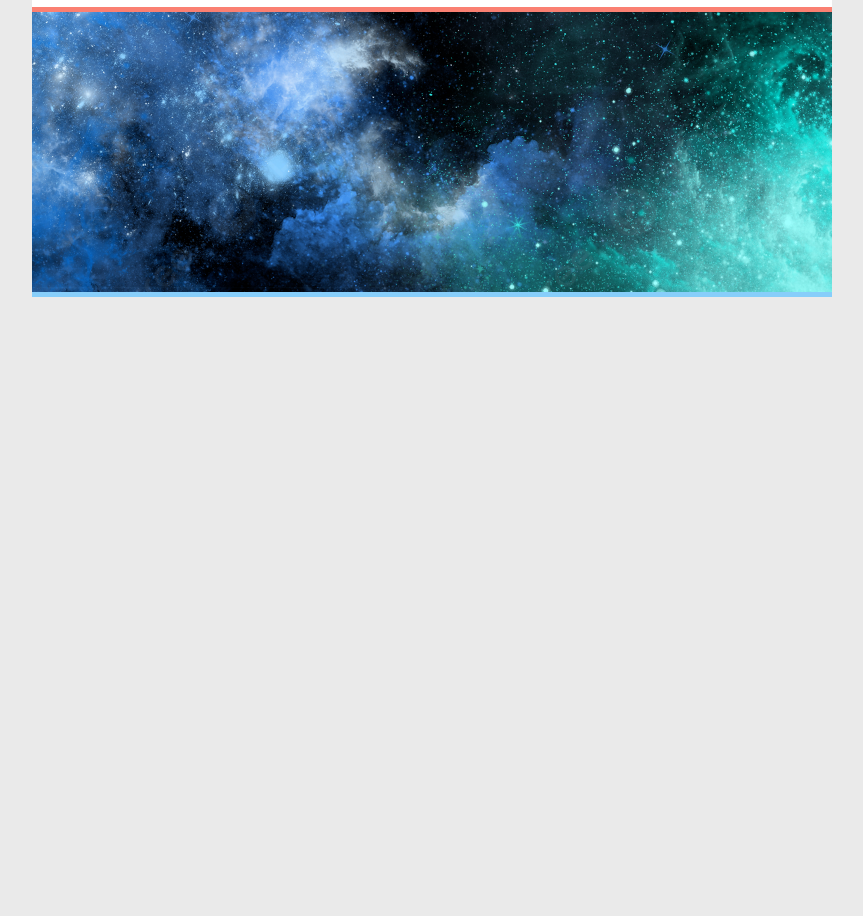
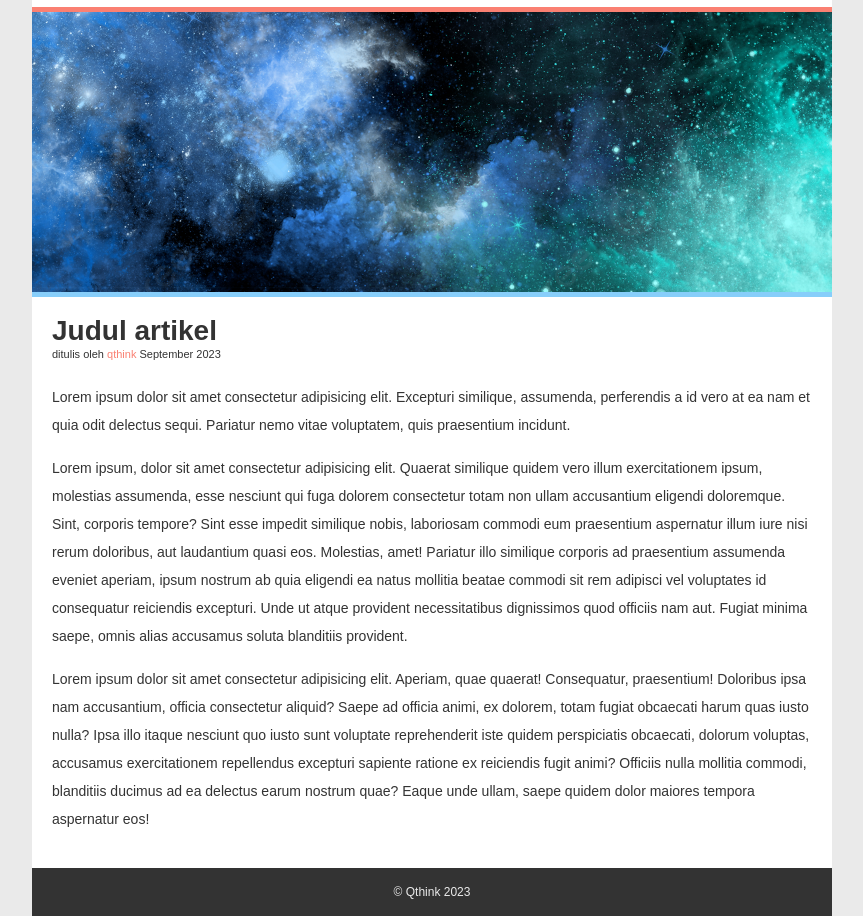
Before and after one commit to ardi1304/belajar_git-github, a plain HTML site: page index.html in a window 1280 px wide. Shown: the part 99-1015 px from the top of the page, without its empty margins (208-1071 px from the left). Before the commit the page ends 800 px from the top, so only its background shows below. Drawn offline with Linux system fonts and the light colour scheme.

Commit message:
menambah konten

```diff
--- a/index.html
+++ b/index.html
@@ -19,6 +19,16 @@
             </ul>
         </div>
         <div class="hero"></div>
+        <div class="content">
+            <h2>Judul artikel</h2>
+            <p class="penulis">ditulis oleh <a href="#">qthink</a> September 2023</p>
+            <p>Lorem ipsum dolor sit amet consectetur adipisicing elit. Excepturi similique, assumenda, perferendis a id vero at ea nam et quia odit delectus sequi. Pariatur nemo vitae voluptatem, quis praesentium incidunt.</p>
+            <p>Lorem ipsum, dolor sit amet consectetur adipisicing elit. Quaerat similique quidem vero illum exercitationem ipsum, molestias assumenda, esse nesciunt qui fuga dolorem consectetur totam non ullam accusantium eligendi doloremque. Sint, corporis tempore? Sint esse impedit similique nobis, laboriosam commodi eum praesentium aspernatur illum iure nisi rerum doloribus, aut laudantium quasi eos. Molestias, amet! Pariatur illo similique corporis ad praesentium assumenda eveniet aperiam, ipsum nostrum ab quia eligendi ea natus mollitia beatae commodi sit rem adipisci vel voluptates id consequatur reiciendis excepturi. Unde ut atque provident necessitatibus dignissimos quod officiis nam aut. Fugiat minima saepe, omnis alias accusamus soluta blanditiis provident.</p>
+            <p>Lorem ipsum dolor sit amet consectetur adipisicing elit. Aperiam, quae quaerat! Consequatur, praesentium! Doloribus ipsa nam accusantium, officia consectetur aliquid? Saepe ad officia animi, ex dolorem, totam fugiat obcaecati harum quas iusto nulla? Ipsa illo itaque nesciunt quo iusto sunt voluptate reprehenderit iste quidem perspiciatis obcaecati, dolorum voluptas, accusamus exercitationem repellendus excepturi sapiente ratione ex reiciendis fugit animi? Officiis nulla mollitia commodi, blanditiis ducimus ad ea delectus earum nostrum quae? Eaque unde ullam, saepe quidem dolor maiores tempora aspernatur eos!</p>
+        </div>
+        <div class="footer">
+            <p class="copy">&copy Qthink 2023</p>
+        </div>
     </div>
 </body>
 </html>
--- a/style.css
+++ b/style.css
@@ -90,3 +90,37 @@ body {
     border-bottom: 5px solid lightskyblue;
     border-top: 5px solid salmon;
 }
+
+.content {
+    padding: 20px;
+}
+
+.content h2 {
+    font-size: 28px;
+    font-weight: bold;
+}
+
+.content .penulis {
+    font-size: 11px;
+    margin-top: -5px;
+}
+
+.content .penulis a {
+    text-decoration: none;
+    color: salmon;
+}
+.content p {
+    margin-bottom: 15px;
+    font-size: 14px;
+}
+
+.footer {
+    background-color: #333;
+    padding: 10px;
+}
+
+.footer p {
+    color: #eaeaea;
+    text-align: center;
+    font-size: 12px;
+}
```
